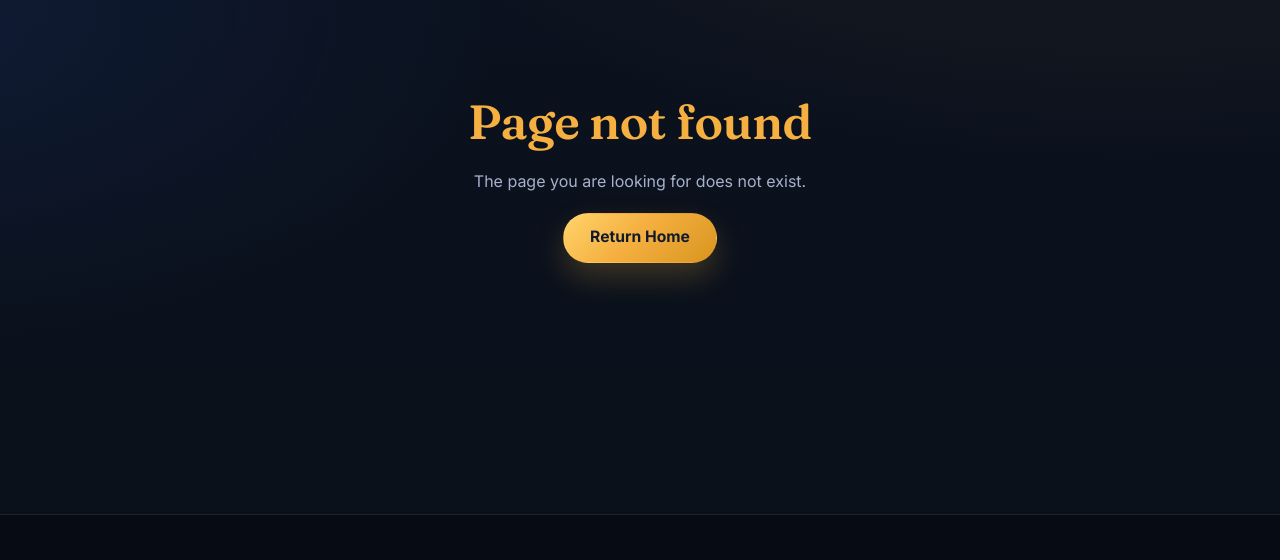
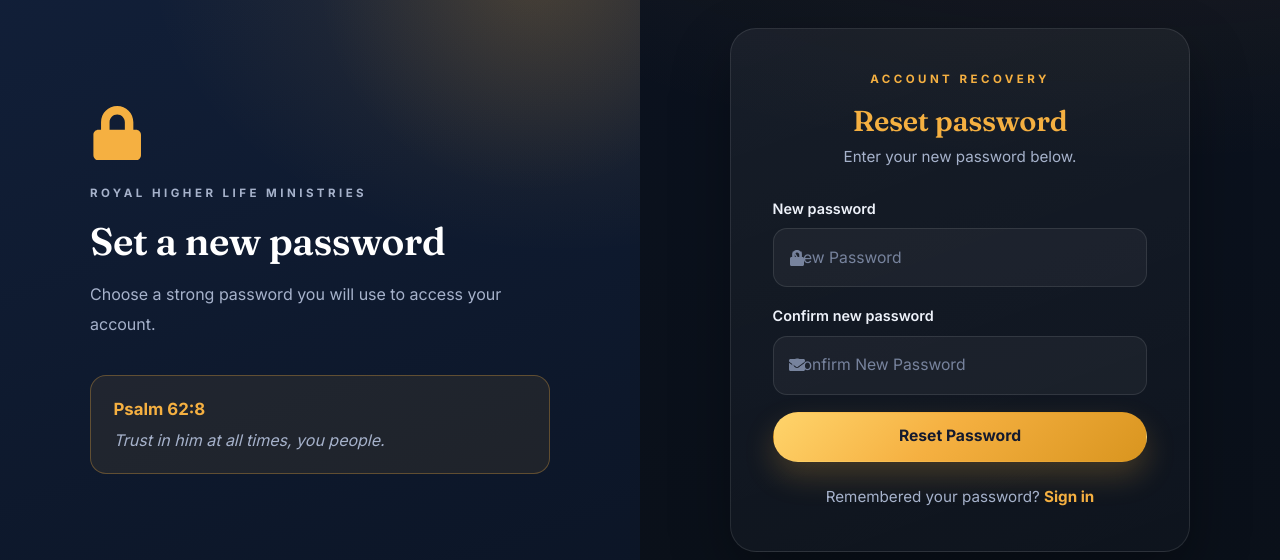
Before and after one commit to oluwaseyifunmi52/royal-higher-life-, a React (Vite) app: page /reset-password/1 in a window 1280 px wide. Shown: the part 191-751 px from the top of the page. Built offline with nearby package versions, Linux system fonts and the light colour scheme; no server answers.

Commit message:
Initial commit

```diff
--- a/src/Components/router/Router.jsx
+++ b/src/Components/router/Router.jsx
@@ -15,6 +15,7 @@ const Donate = lazy(() => import("../../Pages/Donate"));
 const Login = lazy(() => import("../../Pages/login"));
 const Register = lazy(() => import("../../Pages/Register"));
 const ForgotPassword = lazy(() => import("../../Pages/ForgotPassword"));
+const ResetPassword = lazy(() => import("../../Pages/ResetPassword"));
 const Dashboard = lazy(() => import("../../Pages/Dashboard"));
 const Admin = lazy(() => import("../../Pages/Admin"));
 const NotFound = lazy(() => import("../../Pages/NotFound"));
@@ -38,6 +39,7 @@ export default function Router() {
                     <Route path="/login" element={<Login />} />
                     <Route path="/register" element={<Register />} />
                     <Route path="/forgot-password" element={<ForgotPassword />} />
+                    <Route path="/reset-password/:token" element={<ResetPassword />} />
 
                     <Route
                         path="/dashboard"
--- a/src/Pages/Register.jsx
+++ b/src/Pages/Register.jsx
@@ -84,6 +84,7 @@ export default function Register() {
                 gender: form.gender,
                 newsletter: form.newsletter,
                 password: form.password,
+                confirmPassword: form.password,
             });
             setStatus("Account created successfully! You can now sign in.");
             setForm(initialForm);
--- /dev/null
+++ b/src/Pages/ResetPassword.jsx
@@ -0,0 +1,137 @@
+import { useState } from "react";
+import { Link, useNavigate, useParams } from "react-router-dom";
+import { motion } from "framer-motion";
+import { FaEnvelope, FaLock } from "react-icons/fa";
+import { resetPassword } from "../services/authApi";
+
+export default function ResetPassword() {
+    const { token } = useParams();
+    const navigate = useNavigate();
+
+    const [form, setForm] = useState({
+        password: "",
+        confirmPassword: "",
+    });
+    const [status, setStatus] = useState("");
+    const [loading, setLoading] = useState(false);
+
+    function handleChange(e) {
+        const { name, value } = e.target;
+        setForm((prev) => ({ ...prev, [name]: value }));
+    }
+
+    async function handleSubmit(e) {
+        e.preventDefault();
+
+        if (form.password !== form.confirmPassword) {
+            setStatus("Passwords do not match. Please check both fields.");
+            return;
+        }
+
+        setLoading(true);
+        setStatus("");
+
+        try {
+            await resetPassword({
+                token,
+                password: form.password,
+                confirmPassword: form.confirmPassword,
+            });
+            setStatus("Password reset successfully! You can now sign in.");
+            setTimeout(() => navigate("/login"), 1500);
+        } catch (err) {
+            setStatus(
+                err.response?.data?.message ||
+                "Unable to reset your password. The link may have expired."
+            );
+        } finally {
+            setLoading(false);
+        }
+    }
+
+    return (
+        <main className="auth-page">
+            <section className="auth-hero" aria-labelledby="reset-hero-title">
+                <div className="auth-hero-content">
+                    <FaLock className="auth-hero-icon" aria-hidden="true" />
+                    <p className="auth-eyebrow">Royal Higher Life Ministries</p>
+                    <h1 id="reset-hero-title">Set a new password</h1>
+                    <p>
+                        Choose a strong password you will use to access your account.
+                    </p>
+                    <div className="auth-verse">
+                        <strong>Psalm 62:8</strong>
+                        <span>Trust in him at all times, you people.</span>
+                    </div>
+                </div>
+            </section>
+
+            <section className="auth-panel-wrap" aria-labelledby="reset-title">
+                <motion.div
+                    initial={{ opacity: 0, y: 32 }}
+                    animate={{ opacity: 1, y: 0 }}
+                    transition={{ duration: .5 }}
+                    className="auth-panel"
+                >
+                    <div className="auth-heading">
+                        <p className="auth-eyebrow">Account Recovery</p>
+                        <h2 id="reset-title">Reset password</h2>
+                        <p>Enter your new password below.</p>
+                    </div>
+
+                    <form className="auth-form" onSubmit={handleSubmit}>
+                        <div className="auth-field">
+                            <label htmlFor="reset-password">New password</label>
+                            <div className="auth-input-shell">
+                                <FaLock aria-hidden="true" />
+                                <input
+                                    id="reset-password"
+                                    type="password"
+                                    name="password"
+                                    placeholder="New Password"
+                                    value={form.password}
+                                    onChange={handleChange}
+                                    autoComplete="new-password"
+                                    minLength={8}
+                                    required
+                                />
+                            </div>
+                        </div>
+
+                        <div className="auth-field">
+                            <label htmlFor="reset-confirm">Confirm new password</label>
+                            <div className="auth-input-shell">
+                                <FaEnvelope aria-hidden="true" />
+                                <input
+                                    id="reset-confirm"
+                                    type="password"
+                                    name="confirmPassword"
+                                    placeholder="Confirm New Password"
+                                    value={form.confirmPassword}
+                                    onChange={handleChange}
+                                    autoComplete="new-password"
+                                    minLength={8}
+                                    required
+                                />
+                            </div>
+                        </div>
+
+                        <button className="auth-submit" type="submit" disabled={loading}>
+                            {loading ? "Resetting..." : "Reset Password"}
+                        </button>
+                    </form>
+
+                    {status && (
+                        <p className={`auth-status ${/fail|not match|expired|unable/i.test(status) ? "auth-status-error" : ""}`} role="status" aria-live="polite">
+                            {status}
+                        </p>
+                    )}
+
+                    <p className="auth-switch">
+                        Remembered your password? <Link to="/login">Sign in</Link>
+                    </p>
+                </motion.div>
+            </section>
+        </main>
+    );
+}
--- a/src/Pages/login.jsx
+++ b/src/Pages/login.jsx
@@ -52,7 +52,13 @@ export default function Login() {
             password: form.password,
         });
 
-        localStorage.setItem("token", res.data.token);
+        const token = res.data?.token || res.data?.data?.token;
+
+        if (!token) {
+            throw new Error("No token returned from the server.");
+        }
+
+        localStorage.setItem("token", token);
 
         setStatus("Login successful!");
         setTimeout(() => navigate("/dashboard"), 800);
--- a/src/api/axios.js
+++ b/src/api/axios.js
@@ -1,7 +1,10 @@
 import axios from "axios";
 
+const API_URL =
+    import.meta.env.VITE_API_URL || "https://royal-higher-life-backend-2o66.onrender.com";
+
 const api = axios.create({
-    baseURL: import.meta.env.VITE_API_URL,
+    baseURL: API_URL,
     headers: {
         "Content-Type": "application/json",
     },
--- a/src/services/authApi.js
+++ b/src/services/authApi.js
@@ -1,25 +1,25 @@
 import api from "../api/axios";
 
 export const registerUser = (userData) =>
-    api.post("/auth/register", userData);
+    api.post("/api/auth/register", userData);
 
 export const loginUser = (credentials) =>
-    api.post("/auth/login", credentials);
+    api.post("/api/auth/login", credentials);
 
 export const verifyEmail = (data) =>
-    api.post("/auth/verify-email", data);
+    api.post("/api/auth/verify-email", data);
 
 export const resendOTP = (email) =>
-    api.post("/auth/resend-otp", { email });
+    api.post("/api/auth/resend-otp", { email });
 
 export const forgotPassword = (email) =>
-    api.post("/auth/forgot-password", { email });
+    api.post("/api/auth/forgot-password", { email });
 
 export const resetPassword = (data) =>
-    api.post("/auth/reset-password", data);
+    api.post("/api/auth/reset-password", data);
 
 export const getProfile = () =>
-    api.get("/auth/profile");
+    api.get("/api/auth/profile");
 
 export const logoutUser = () => {
     localStorage.removeItem("token");
--- a/src/services/contactService.js
+++ b/src/services/contactService.js
@@ -1,6 +1,6 @@
 
 const API_URL =
-    import.meta.env.VITE_API_URL || "http://localhost:4000";
+    import.meta.env.VITE_API_URL || "https://royal-higher-life-backend-2o66.onrender.com";
 
 const API_ENDPOINT = `${API_URL}/api/contacts`;
 
--- a/src/services/donationService.js
+++ b/src/services/donationService.js
@@ -1,6 +1,6 @@
 
 const API_URL =
-    import.meta.env.VITE_API_URL || "http://localhost:4000";
+    import.meta.env.VITE_API_URL || "https://royal-higher-life-backend-2o66.onrender.com";
 
 const API_ENDPOINT = `${API_URL}/api/donations`;
 
--- a/src/services/prayerService.js
+++ b/src/services/prayerService.js
@@ -1,7 +1,7 @@
 // services/prayerService.js
 
 const API_URL =
-    import.meta.env.VITE_API_URL || "http://localhost:4000";
+    import.meta.env.VITE_API_URL || "https://royal-higher-life-backend-2o66.onrender.com";
 
 const API_ENDPOINT = `${API_URL}/api/prayers`;
 
--- a/src/services/reviewService.js
+++ b/src/services/reviewService.js
@@ -1,7 +1,7 @@
 // services/reviewService.js
 
 const API_URL =
-    import.meta.env.VITE_API_URL || "http://localhost:4000";
+    import.meta.env.VITE_API_URL || "https://royal-higher-life-backend-2o66.onrender.com";
 
 const API_ENDPOINT = `${API_URL}/api/reviews`;
 
--- a/vite.config.js
+++ b/vite.config.js
@@ -7,7 +7,7 @@ export default defineConfig({
   plugins: [react(), tailwindcss()],
   server: {
     proxy: {
-      '/api': 'http://localhost:4000',
+      '/api': 'http://localhost:8000',
     },
   },
 })
```
